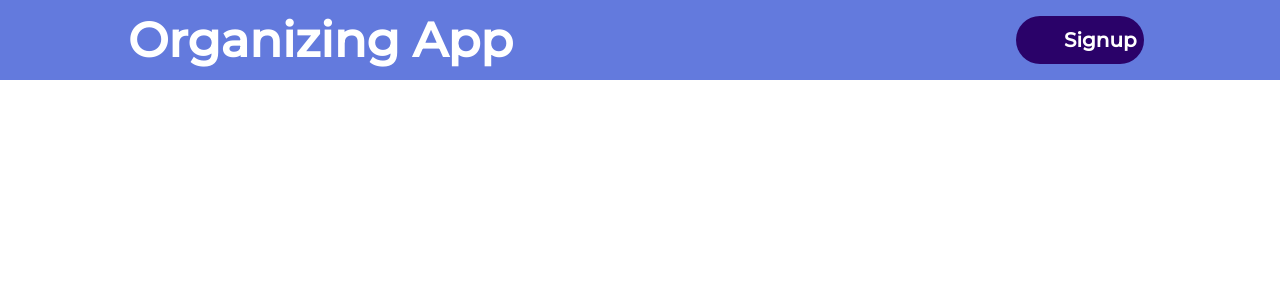
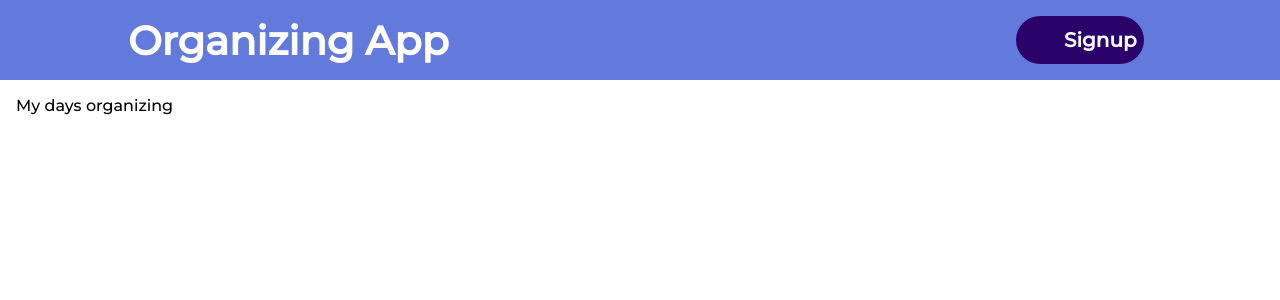
Before and after one commit to madhuriS3008/organizing-app, a React (Create React App) app: page /my-pages in a window 1280 px wide. Shown: the top 300 px of the page. Built offline with nearby package versions, Linux system fonts and the light colour scheme.

Commit message:
Authentication attached to logout

```diff
--- a/src/App.js
+++ b/src/App.js
@@ -5,6 +5,8 @@ import Layout from "./components/layout/Layout";
 import LandingPage from "./pages/Landing";
 import SignupPage from "./pages/Signup";
 import HomePage from "./pages/Home";
+import FinancesPage from "./pages/Finances";
+import MyPages from "./pages/MyPages";
 
 function App() {
   return (
@@ -16,6 +18,13 @@ function App() {
         <Route path="/home">
           <HomePage />
         </Route>
+        <Route path="/finances">
+          <FinancesPage />
+        </Route>
+        <Route path="/my-pages">
+          <MyPages />
+        </Route>
+
         <Route path="/" exact>
           <LandingPage />
         </Route>
--- a/src/components/layout/MainNav.js
+++ b/src/components/layout/MainNav.js
@@ -5,6 +5,11 @@ import { useContext } from "react";
 
 function MainNav() {
   const authCtx = useContext(AuthContext);
+
+  const logoutHandler = () => {
+    authCtx.onLogout();
+  };
+
   return (
     <header className={classes.header}>
       {!authCtx.login && (
@@ -14,7 +19,9 @@ function MainNav() {
       )}
       {authCtx.login && (
         <Link to="/home">
-          <div className={classes.logo}>Many Odds To Organizing</div>
+          <div className={classes.logo}>
+            <p>Many Odds To Organizing</p>
+          </div>
         </Link>
       )}
       <nav>
@@ -41,7 +48,7 @@ function MainNav() {
             </li>
           )}
           {authCtx.login && (
-            <li>
+            <li onClick={logoutHandler}>
               <Link to="/logout">
                 <div className={classes.button}>Logout</div>
               </Link>
--- a/src/components/layout/MainNav.module.css
+++ b/src/components/layout/MainNav.module.css
@@ -8,7 +8,7 @@
   padding: 0 10%;
 }
 .logo {
-  font-size: 3rem;
+  font-size: 2.5rem;
   color: white;
   font-weight: bold;
 }
--- a/src/pages/Finances.js
+++ b/src/pages/Finances.js
@@ -0,0 +1,5 @@
+const FinancesPage = () => {
+  return <p>My finances plan</p>;
+};
+
+export default FinancesPage;
--- /dev/null
+++ b/src/pages/MyPages.js
@@ -0,0 +1,5 @@
+const MyPages = () => {
+  return <p>My days organizing</p>;
+};
+
+export default MyPages;
--- a/src/store/auth-context.js
+++ b/src/store/auth-context.js
@@ -1,4 +1,5 @@
 import React, { useState } from "react";
+import { useHistory } from "react-router-dom";
 
 const AuthContext = React.createContext({
   login: null,
@@ -8,13 +9,16 @@ const AuthContext = React.createContext({
 
 export const AuthProvider = (props) => {
   const [login, setLogin] = useState(false);
+  const history = useHistory();
 
   const loginHandler = () => {
     setLogin(true);
+    history.push("/home");
   };
 
   const logoutHandler = () => {
     setLogin(false);
+    history.replace("/");
   };
 
   const authContext = {
```
Also changed, not shown: src/pages/Logout.js (deleted), src/pages/Mypage.js (deleted).
